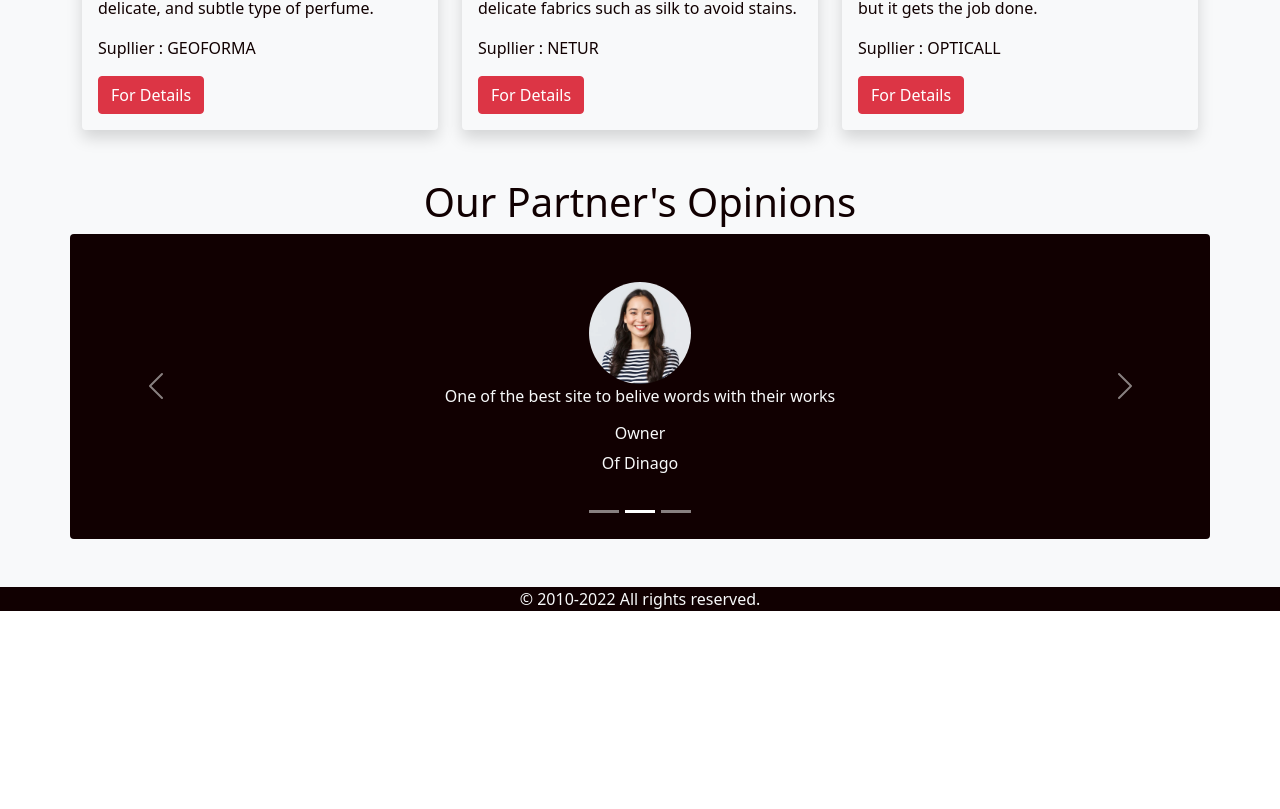
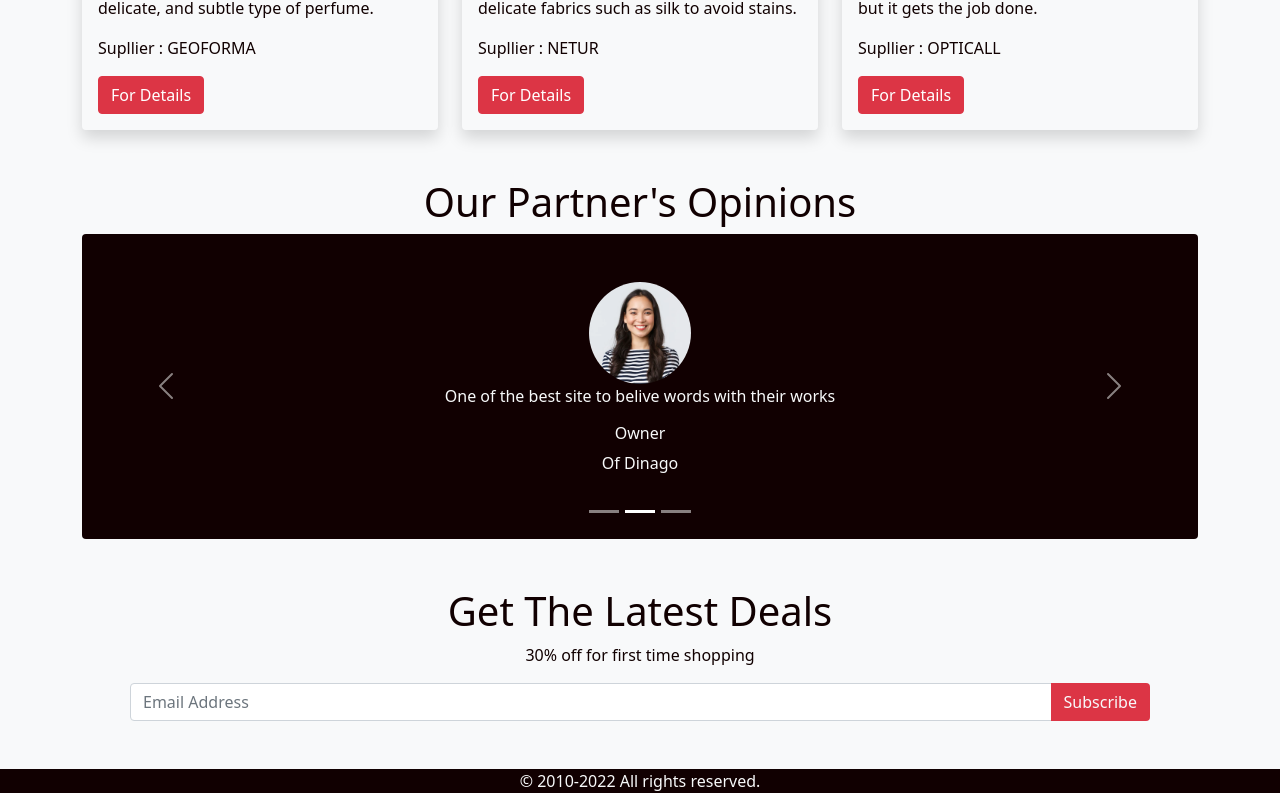
Before and after one commit to writerowson/warehouse-a11server, a React (Create React App) app: page / in a window 1280 px wide. Shown: the part 1738-2547 px from the top of the page. Before the commit the page ends 2365 px from the top, so only its background shows below. Built offline with nearby package versions, Linux system fonts and the light colour scheme.

Commit message:
last section

```diff
--- a/src/pages/HomePage/Home/Home.js
+++ b/src/pages/HomePage/Home/Home.js
@@ -1,8 +1,10 @@
 import React from 'react';
+import { Button, FormControl, InputGroup } from 'react-bootstrap';
 import banner from '../../../images/b.png'
 import Items from '../../../Shared/itemsOfInventory/Items';
 import Opinion from '../../../Shared/Opinion';
 import UseInventory from '../../../Shared/UseInventory';
+
 const Home = () => {
     const [inventory, setInventory] = UseInventory()
     return (
@@ -17,9 +19,21 @@ const Home = () => {
 
                 </div>
             </div>
-            <div>
-                <h2 style={{ color: '#110001' }} className='container font-roboto fs-1 text-center '>Our Partner's Opinions</h2>
+            <div className='container'>
+                <h2 style={{ color: '#110001' }} className=' font-roboto fs-1 text-center '>Our Partner's Opinions</h2>
                 <Opinion></Opinion>
+                <h2 style={{ color: '#110001' }} className=' font-roboto fs-1 text-center mt-5 '>Get The Latest Deals</h2>
+                <p style={{ color: '#110001' }} className=' font-roboto  text-center '>30% off for first time shopping</p>
+                <InputGroup className="px-5 mb-3">
+                    <FormControl
+                        placeholder="Email Address"
+                        aria-label="Email Address"
+                        aria-describedby="basic-addon2"
+                    />
+                    <Button variant=" text-light bg-danger" id="button-addon2">
+                        Subscribe
+                    </Button>
+                </InputGroup>
             </div>
 
         </div>
```
